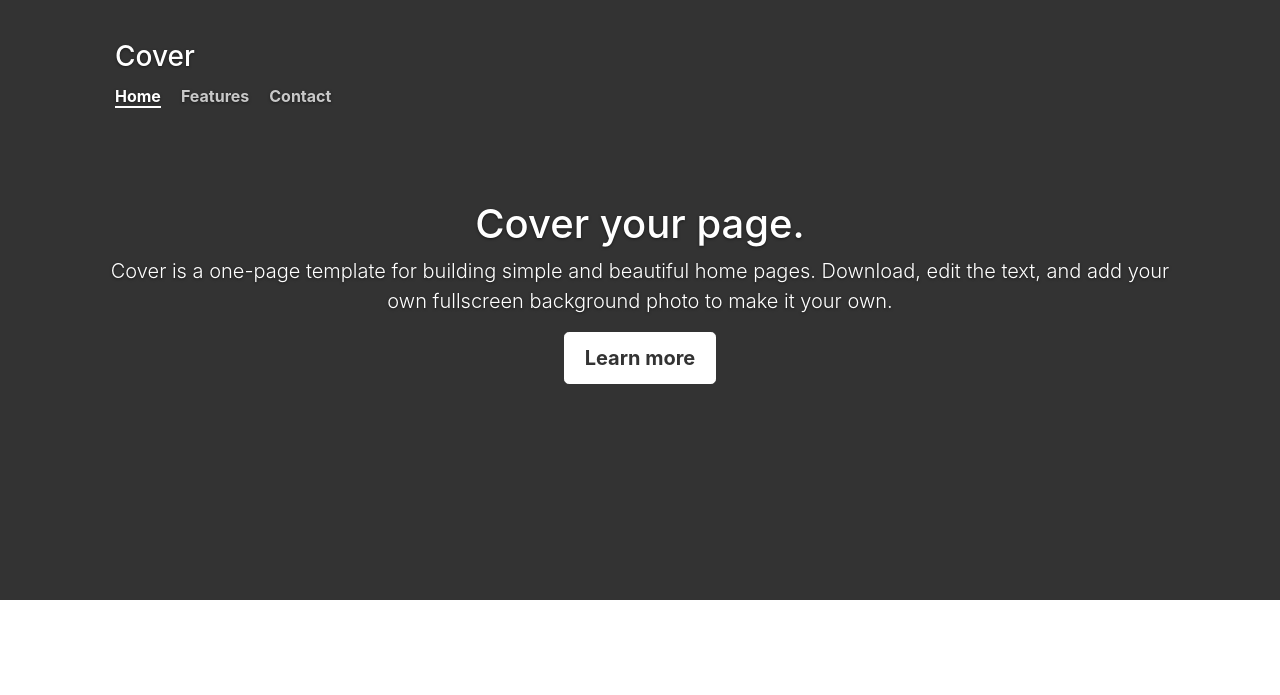
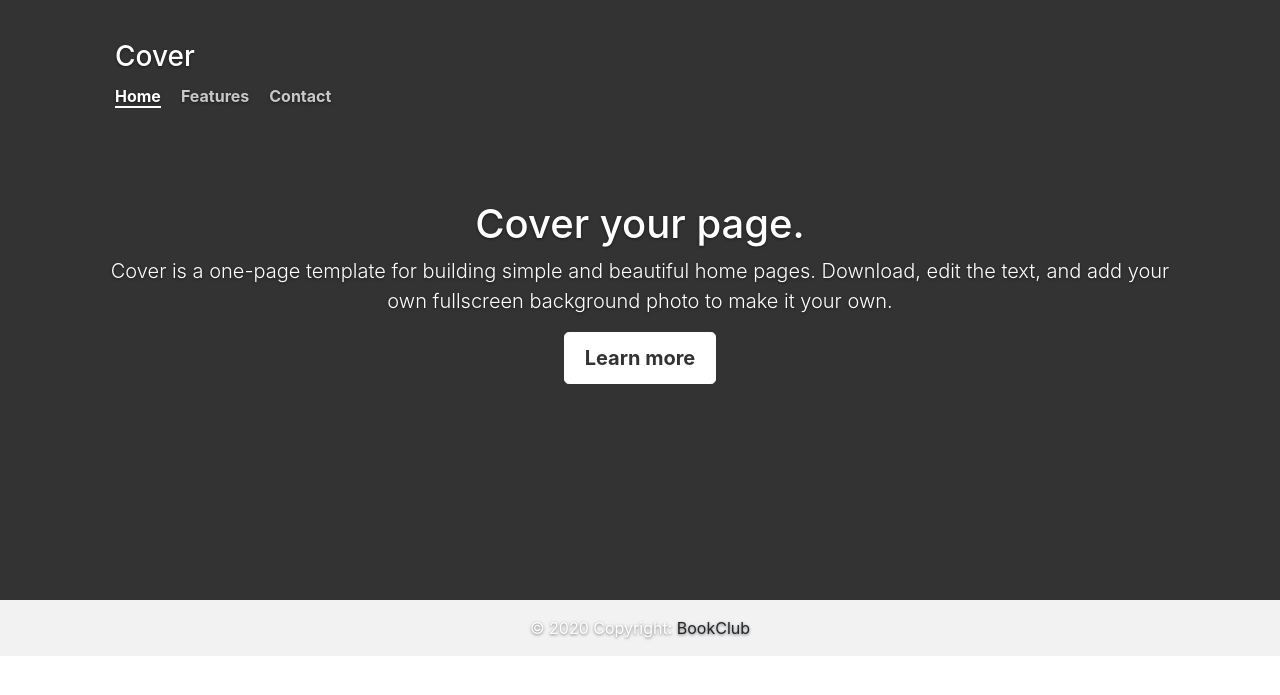
Before and after one commit to xiaojieee/FlaskForceFemmes, a Python web app: template application/templates/layout.html in a window 1280 px wide. Shown: the top 695 px of the page. Run offline with Jinja, Linux system fonts and the light colour scheme; the template is opened without the code that fills it, so the values that code supplies are empty.

Commit message:
added footer

```diff
--- a/application/templates/layout.html
+++ b/application/templates/layout.html
@@ -44,5 +44,14 @@
 
   </div>
 
+  <footer class="bg-body-tertiary text-center text-lg-start">
+    <!-- Copyright -->
+    <div class="text-center p-3" style="background-color: rgba(0, 0, 0, 0.05);">
+      © 2020 Copyright:
+      <a class="text-body" href="/home">BookClub</a>
+    </div>
+    <!-- Copyright -->
+  </footer>
+
 </body>
 </html>
```
Also changed, not shown: application/static/footer.css (added, +19 -0 lines), application/static/main_style.css (line endings or trailing spaces).
